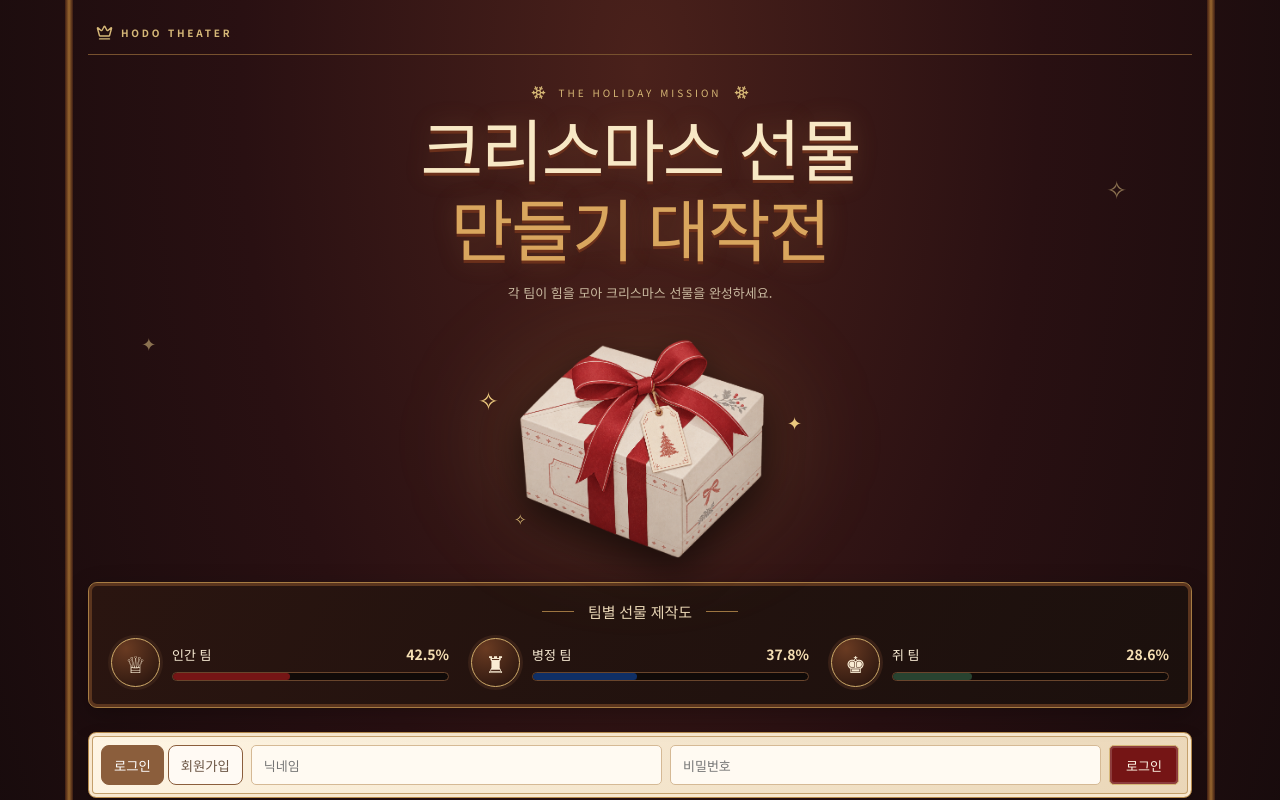
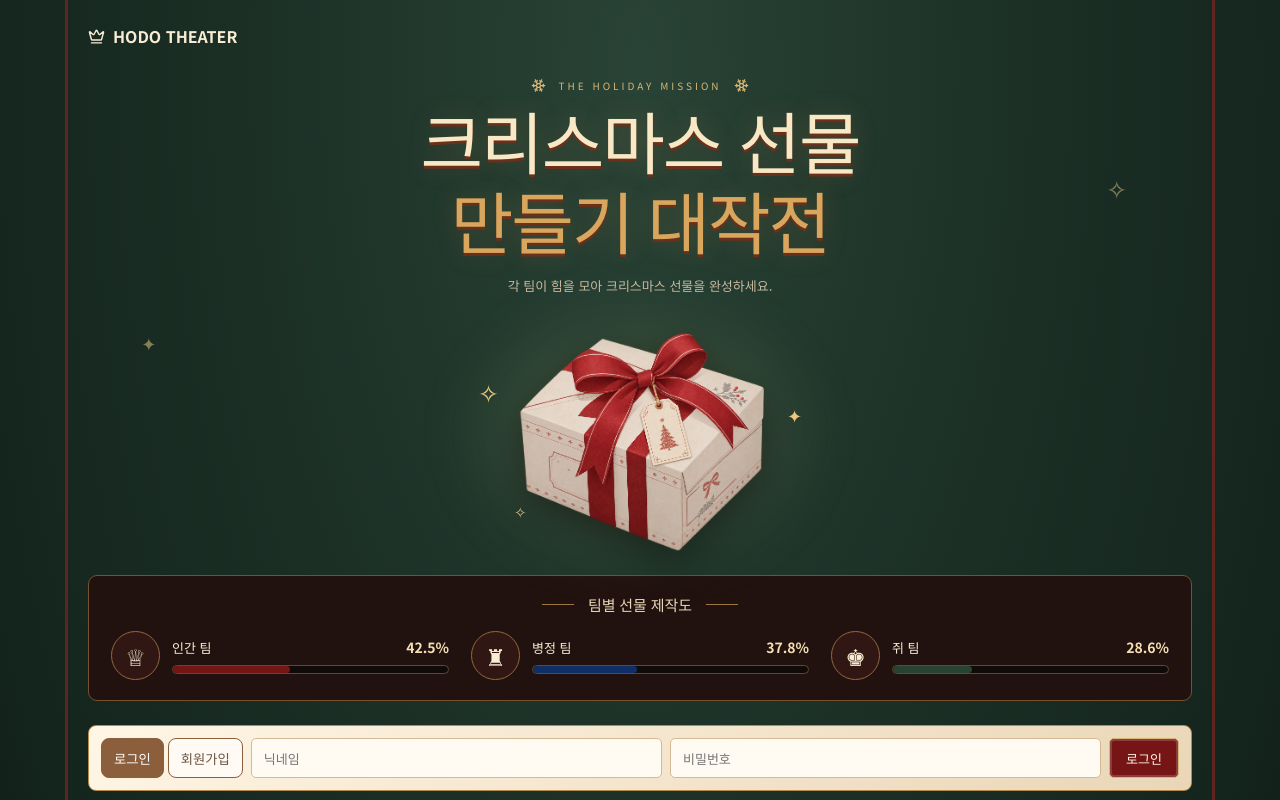
Before and after one commit to DoA-xoxo/gift, a Next.js app in the folder christmas-gift-next/: page / in a window 1280 px wide. Shown: the top 800 px of the page. Built offline with nearby package versions, Linux system fonts and the light colour scheme; no server answers; the database is empty; a web font is replaced by a local one.

Commit message:
Update globals.css

```diff
--- a/christmas-gift-next/app/globals.css
+++ b/christmas-gift-next/app/globals.css
@@ -4,18 +4,30 @@ body {
   margin: 0;
   background: radial-gradient(
     ellipse at 50% 5%,
-    #4a211b 0%,
-    #291012 44%,
-    #10090a 100%
+    #294336 0%,
+    #1c3026 42%,
+    #14251D 75%,
+    #0d1913 100%
   );
   min-height: 100vh;
 }
-
 .page{max-width:1160px;margin:auto;padding:24px 28px 32px;position:relative;overflow:hidden}
 .page:before,
-.page:after{content:'';position:absolute;top:0;bottom:0;width:8px;background:linear-gradient(90deg,#4a2113,#b57c36,#442014);opacity:.8}
-.page:before{left:5px}
-.page:after{right:5px}.topline{display:flex;justify-content:space-between;align-items:center;color:#d6b878;font-size:10px;letter-spacing:2.8px;border-bottom:1px solid #77512e;padding:0 8px 13px}
+.page:after {
+  content: '';
+  position: absolute;
+  top: 0;
+  bottom: 0;
+  width: 3px;
+  background: #8f693d;
+  opacity: 0.8;
+}
+.page:before {
+  left: 5px;
+}
+.page:after {
+  right: 5px;
+}
 .mini-brand{display:flex;gap:8px;align-items:center;font-weight:700}
 .season{opacity:.72}
 .hero{text-align:center;padding-top:30px;position:relative}
@@ -23,9 +35,46 @@ body {
 .hero h1{font-family:'Gowun Batang',serif;font-size:clamp(38px,6vw,68px);line-height:1.18;letter-spacing:-2px;margin:13px 0 10px;color:#f8e8c5;text-shadow:0 3px 0 #6b301b,0 0 25px #c58b4a44}
 .hero h1 em{font-style:normal;color:#d9a65e}
 .hero>p{font-size:13px;color:#c9b9a0;margin:0}
-.hero-art{height:280px;position:relative;display:flex;justify-content:center;align-items:center;margin:0 auto;max-width:600px}
-.hero-art img{position:relative;z-index:1;width:280px;height:270px;object-fit:contain;filter:drop-shadow(0 15px 18px #0009)}
-.glow{position:absolute;width:320px;height:220px;background:#dca9571c;filter:blur(45px);border-radius:50%}
+/* 선물 이미지 영역 */
+.hero-art {
+  height: 280px;
+  position: relative;
+  display: flex;
+  justify-content: center;
+  align-items: center;
+  margin: 0 auto;
+  max-width: 600px;
+  isolation: isolate;
+}
+/* 선물 뒤에서 퍼지는 따뜻한 빛 */
+.glow {
+  position: absolute;
+  z-index: 0;
+  left: 50%;
+  top: 50%;
+  transform: translate(-50%, -50%);
+  width: 340px;
+  height: 250px;
+  border-radius: 50%;
+  background: radial-gradient(
+    ellipse,
+    #e4bd7045 0%,
+    #c69a4930 30%,
+    #8eaa7730 52%,
+    transparent 75%
+  );
+  filter: blur(28px);
+  pointer-events: none;
+}
+/* 선물 이미지는 빛 위에 배치 */
+.hero-art img {
+  position: relative;
+  z-index: 1;
+  width: 280px;
+  height: 270px;
+  object-fit: contain;
+  filter: drop-shadow(0 12px 20px #0007);
+}
 .spark{position:absolute;color:#f0cc80;font-size:25px}
 .sp1{left:23%;top:28%}
 .sp2{right:23%;top:38%;font-size:18px}
@@ -319,3 +368,59 @@ body {
 .cancel-button:hover:not(:disabled) {
   background: #f2e0c1;
 }
+
+
+/* 1. 팀 아이콘: 광택과 입체 효과 제거 */
+.team-icon {
+  background: #301713;
+  border: 1px solid #8f693d;
+  box-shadow: none;
+}
+
+/* 2. 양옆 세로 장식: 그라데이션과 입체감 제거 */
+.page:before,
+.page:after {
+  background: #6f241e;
+  opacity: 0.85;
+}
+
+/* 3. 팀별 진행도 패널: 이중 테두리와 내부 그림자 제거 */
+.progress-wrap {
+  background: #21120f;
+  border: 1px solid #77512e;
+  box-shadow: none;
+}
+
+/* 4. 팀 아이콘 바깥쪽 장식이 추가로 생기는 경우 방지 */
+.team-icon::before,
+.team-icon::after {
+  box-shadow: none;
+  background-image: none;
+}
+
+/* 5. 진행도 바: 단순하고 깔끔하게 */
+.bar {
+  background: #100a08;
+  border: 1px solid #69452c;
+  box-shadow: none;
+}
+
+.bar span {
+  box-shadow: none;
+  background-image: none;
+}
+
+/* 6. 카드의 겹겹이 들어간 테두리와 입체 그림자 제거 */
+.progress-wrap,
+.panel,
+.admin-card {
+  box-shadow: none;
+}
+
+/* 7. 아이콘과 패널의 움직임 없이 평면적인 디자인 유지 */
+.team-icon,
+.progress-wrap,
+.panel {
+  transform: none;
+  filter: none;
+}
```
